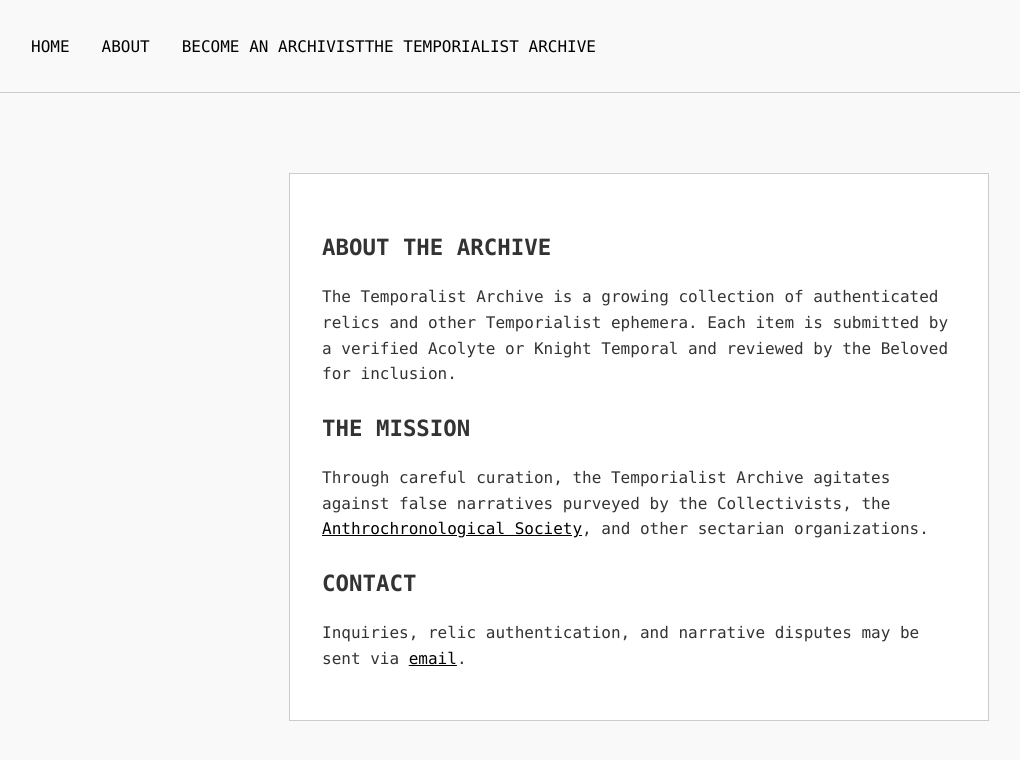
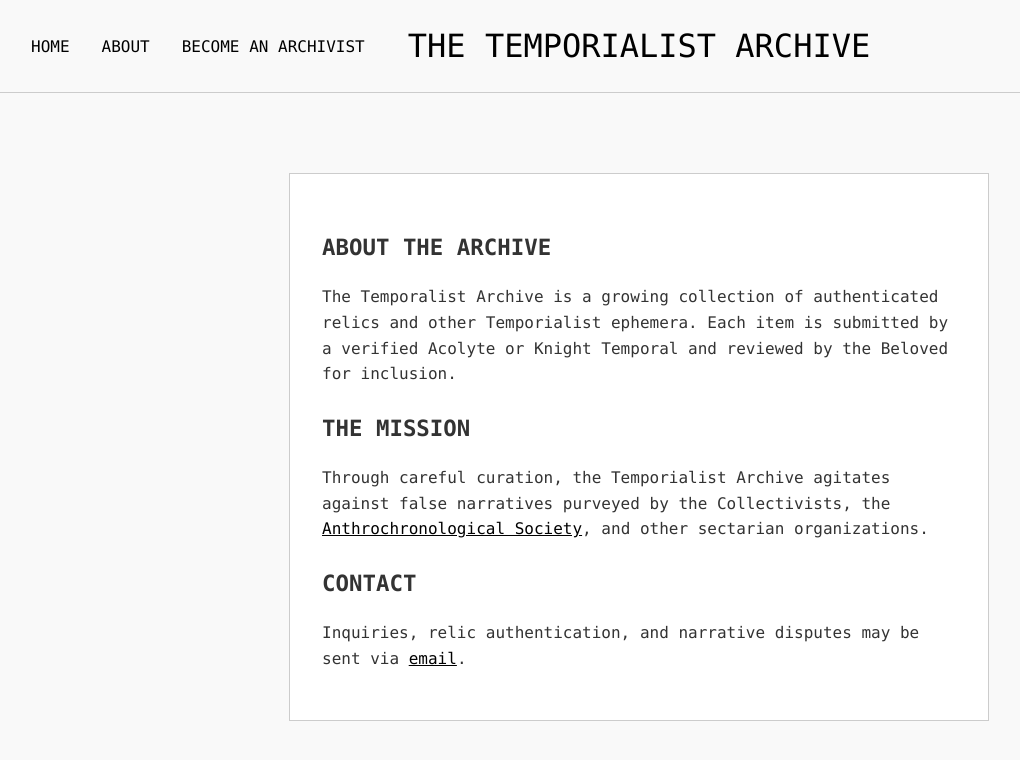
Before and after one commit to tclairsmith/temporialist-archive, a plain HTML site: page about.html in a window 1280 px wide. Shown: the whole page, without its empty margins (1-1021 px from the left). Drawn offline with Linux system fonts and the light colour scheme.

Commit message:
Nav Update

```diff
--- a/about.html
+++ b/about.html
@@ -15,9 +15,10 @@
         <a href="about.html">ABOUT</a>
         <a href="/become-an-archivist.html">BECOME AN ARCHIVIST</a>
       </div>
-       <a href="index.html">THE TEMPORIALIST ARCHIVE</a>
+      <div class="nav-title">
+        <a href="index.html">THE TEMPORIALIST ARCHIVE</a>
       </div>
-      </nav>
+    </nav>
   </header>
 
   <main>
```
Also changed, not shown: 1 other file.
